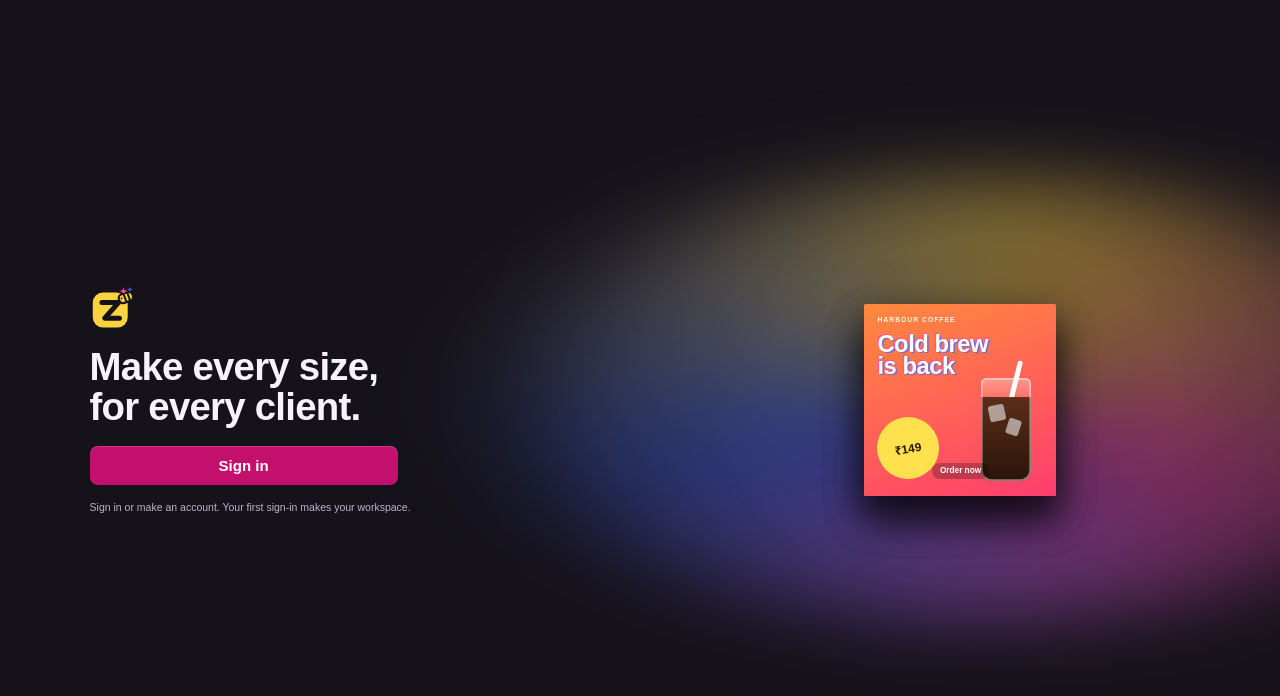
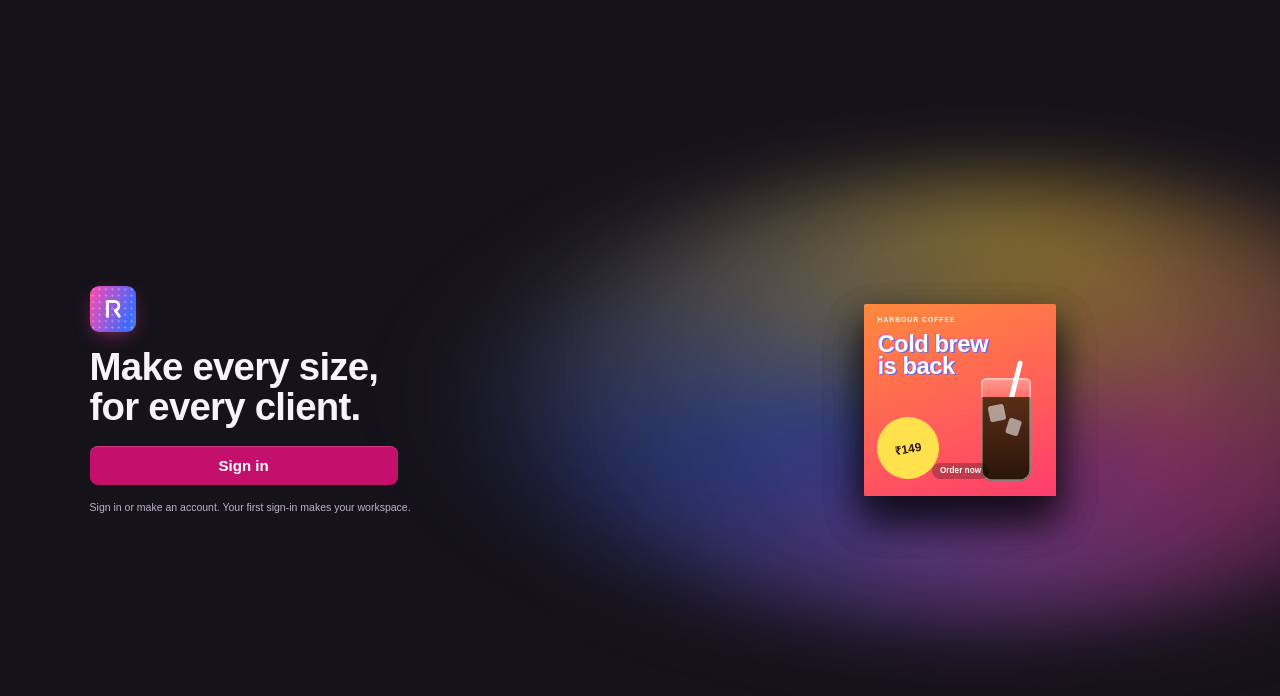
Before and after one commit to imkeshav98/razzlr, a Next.js app in the folder apps/web/: page /login in a window 1280 px wide. Shown: the top 696 px of the page. Built offline with nearby package versions, Linux system fonts and the light colour scheme; no server answers; a web font is replaced by a local one.

Commit message:
Experiment: the old brand mark, to see whether the home test's slow screenshots come from the new one

```diff
--- a/apps/web/components/brand-mark.tsx
+++ b/apps/web/components/brand-mark.tsx
@@ -1,50 +1,10 @@
-/**
- * Dazbee's mark: an ink Z on a yellow tile with a sparkle bee on its top-right corner. Below 32 px
- * it draws the favicon's simpler form, the tile and Z with one pink sparkle. Decorative; the name
- * sits beside it or in a label.
- */
+/** Razzlr's mark: the AI gradient in a rounded square. Decorative; the name sits beside it or in a label. */
 export function BrandMark({ size = 28 }: { size?: number }) {
   return (
-    <svg aria-hidden viewBox="0 0 100 100" width={size} height={size} className="shrink-0">
-      {size < 32 ? (
-        <>
-          <rect x="4" y="12" width="80" height="80" rx="22" fill="#FFD23F" />
-          <path d="M25,36 H63 L31,72 H65" fill="none" stroke="#15121A" strokeWidth="13" strokeLinejoin="round" strokeLinecap="round" />
-          <path d="M82,0 Q82,16 98,16 Q82,16 82,32 Q82,16 66,16 Q82,16 82,0Z" fill="#FF48B0" />
-        </>
-      ) : (
-        <>
-          <defs>
-            <mask id="dazbee-bee-gap" maskUnits="userSpaceOnUse" x="-10" y="-10" width="120" height="120">
-              <rect x="-10" y="-10" width="120" height="120" fill="#fff" />
-              <g transform="translate(78 25) scale(.72)" fill="#000" stroke="#000" strokeWidth="11" strokeLinejoin="round">
-                <path d={WING_PINK} />
-                <path d={WING_BLUE} />
-                <rect x="-20" y="-12" width="40" height="24" rx="12" transform="rotate(-20)" />
-                <path d={STINGER} />
-              </g>
-            </mask>
-          </defs>
-          <rect x="6" y="14" width="76" height="76" rx="22" fill="#FFD23F" mask="url(#dazbee-bee-gap)" />
-          <path d="M26,36 H62 L32,70 H64" fill="none" stroke="#15121A" strokeWidth="11" strokeLinejoin="round" strokeLinecap="round" />
-          <g transform="translate(78 25) scale(.72)">
-            <path d={WING_PINK} fill="#FF48B0" />
-            <path d={WING_BLUE} fill="#3D6BFF" />
-            <path d={STINGER} fill="#15121A" />
-            <g transform="rotate(-20)">
-              <rect x="-20" y="-12" width="40" height="24" rx="12" fill="#FFD23F" />
-              <rect x="-6" y="-14" width="6" height="28" fill="#15121A" />
-              <rect x="6" y="-14" width="6" height="28" fill="#15121A" />
-              <rect x="-20" y="-12" width="40" height="24" rx="12" fill="none" stroke="#15121A" strokeWidth="2.6" />
-              <circle cx="-13" cy="-2" r="2.6" fill="#15121A" />
-            </g>
-          </g>
-        </>
-      )}
-    </svg>
+    <span aria-hidden className="ai-glow relative grid shrink-0 place-items-center rounded-[9px] shadow-[0_6px_20px_-6px_rgb(255_72_176/0.55)]" style={{ width: size, height: size }}>
+      <svg viewBox="0 0 24 24" width={size * 0.56} height={size * 0.56} fill="none">
+        <path d="M7 19V5h6.2a4.3 4.3 0 0 1 1 8.5L18 19" stroke="white" strokeWidth="2.6" strokeLinecap="round" strokeLinejoin="round" />
+      </svg>
+    </span>
   )
 }
-
-const WING_PINK = 'M-7,-33 Q-7,-19 7,-19 Q-7,-19 -7,-5 Q-7,-19 -21,-19 Q-7,-19 -7,-33Z'
-const WING_BLUE = 'M12,-34 Q12,-24 22,-24 Q12,-24 12,-14 Q12,-24 2,-24 Q12,-24 12,-34Z'
-const STINGER = 'M16,-11.5 L28,-10.2 L19.5,-1.5Z'
```
